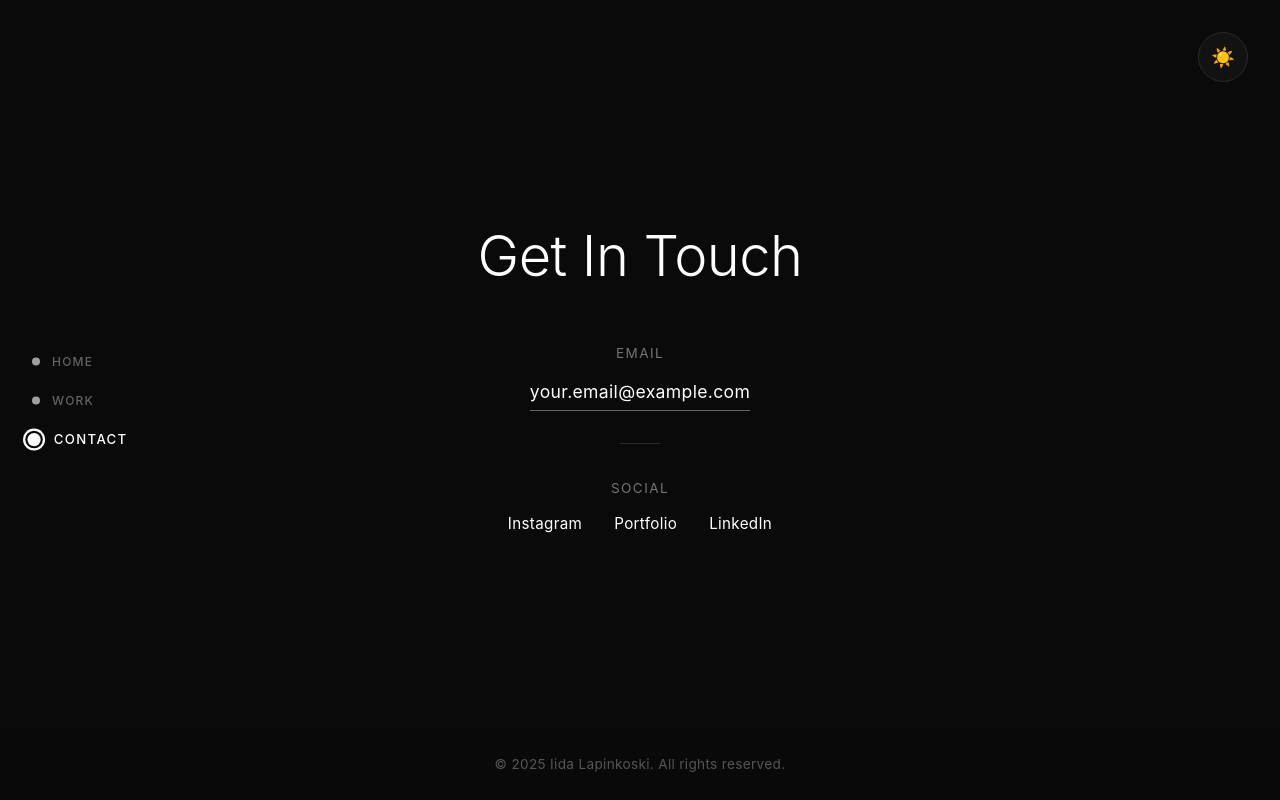
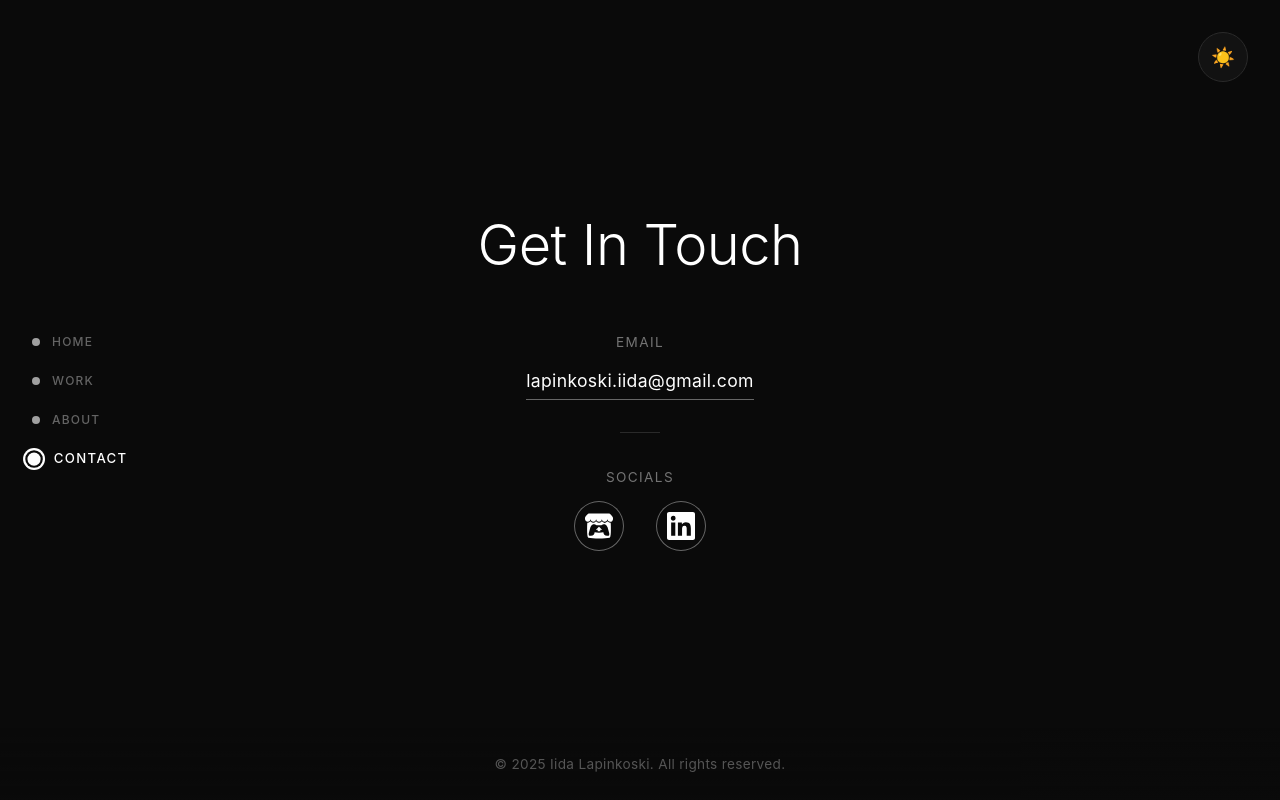
Before and after one commit to IidaLapinkoski/iidalapinkoski.github.io, a React (Vite) app: page / in a window 1280 px wide. Both pictures are taken after a click on the button "CONTACT". Built offline with nearby package versions, Linux system fonts and the light colour scheme.

Commit message:
Made about me section

```diff
--- a/src/App.css
+++ b/src/App.css
@@ -13,6 +13,8 @@ html {
   --color-border: #2a2a2a;
   --transition-duration: 0.8s;
   --transition-timing: cubic-bezier(0.4, 0, 0.2, 1);
+  --icon-invert: 1;
+  --icon-invert-hover: 0;
 }
 
 html[data-theme='light'] {
@@ -22,6 +24,8 @@ html[data-theme='light'] {
   --color-text-secondary: #666666;
   --color-accent: #999999;
   --color-border: #e0e0e0;
+  --icon-invert: 0;
+  --icon-invert-hover: 1;
 }
 
 body {
--- a/src/App.jsx
+++ b/src/App.jsx
@@ -2,6 +2,7 @@ import { useState, useEffect, useRef } from 'react'
 import './App.css'
 import Header from './components/Header'
 import Projects from './components/Projects'
+import About from './components/About'
 import Contact from './components/Contact'
 import Navigation from './components/Navigation'
 import ThemeToggle from './components/ThemeToggle'
@@ -19,6 +20,7 @@ function App() {
   const sections = [
     { id: 'header', label: 'Home', component: Header },
     { id: 'projects', label: 'Work', component: Projects },
+    { id: 'about', label: 'About', component: About },
     { id: 'contact', label: 'Contact', component: Contact },
   ]
 
@@ -210,6 +212,7 @@ function App() {
             >
               {section.component === Header && <Header />}
               {section.component === Projects && <Projects />}
+              {section.component === About && <About />}
               {section.component === Contact && <Contact />}
             </div>
           )
--- /dev/null
+++ b/src/components/About.css
@@ -0,0 +1,102 @@
+.about {
+  width: 100%;
+  height: 100%;
+  padding: 2rem;
+  display: flex;
+  flex-direction: column;
+  align-items: center;
+  justify-content: center;
+}
+
+.about-content {
+  width: 100%;
+  max-width: 1200px;
+  animation: fadeInUp 1s ease-out;
+  display: flex;
+  flex-direction: column;
+}
+
+.about-content h2 {
+  margin-bottom: 2rem;
+  font-weight: 300;
+  font-size: clamp(1.5rem, 4vw, 2.5rem);
+}
+
+.about-container {
+  display: flex;
+  gap: 1.5rem;
+  width: 100%;
+  align-items: center;
+}
+
+.about-text {
+  flex: 0 0 66.666%;
+  text-align: left;
+}
+
+.about-text p {
+  line-height: 1.8;
+  font-size: clamp(0.95rem, 2vw, 1.1rem);
+  margin-bottom: 1.5rem;
+}
+
+.about-image {
+  flex: 0 0 33.333%;
+  display: flex;
+  align-items: center;
+  justify-content: center;
+}
+
+.image-placeholder {
+  width: 100%;
+  aspect-ratio: 1;
+  background-color: var(--color-bg-secondary);
+  border: 1px solid var(--color-border);
+  display: flex;
+  align-items: center;
+  justify-content: center;
+  color: var(--color-text-secondary);
+  border-radius: 8px;
+  min-height: 300px;
+}
+
+@media (max-width: 768px) {
+  .about {
+    padding: 1.5rem;
+    padding-top: 1.5rem;
+    justify-content: flex-start;
+  }
+
+  .about-content {
+    max-width: 100%;
+  }
+
+  .about-container {
+    flex-direction: column;
+    gap: 1rem;
+  }
+
+  .about-text,
+  .about-image {
+    flex: 0 0 auto;
+    width: 100%;
+  }
+
+  .about-content h2 {
+    text-align: center;
+    margin-bottom: 1rem;
+  }
+
+  .about-text {
+    text-align: center;
+  }
+
+  .about-text p {
+    margin-bottom: 1rem;
+  }
+
+  .image-placeholder {
+    min-height: 200px;
+    margin-bottom: 3rem;
+  }
+}
--- /dev/null
+++ b/src/components/About.jsx
@@ -0,0 +1,34 @@
+import './About.css'
+
+export default function About() {
+  return (
+    <section className="about">
+      <div className="about-content">
+        <h2>About Me</h2>
+        <div className="about-container">
+          <div className="about-text">
+            <p>
+              I'm a passionate 2D artist with a focus on creating visually compelling and emotionally resonant work.
+              With years of experience in digital illustration, animation, and concept art, I strive to bring stories
+              to life through my art.
+            </p>
+            <p>
+              My creative journey has taken me through various mediums and styles, but my love for clean, minimalist
+              design and modern aesthetics continues to guide my work. I believe in the power of simplicity and the
+              impact of thoughtful visual communication.
+            </p>
+            <p>
+              When I'm not creating art, you can find me exploring new techniques, collaborating with other creatives,
+              or finding inspiration in the world around me.
+            </p>
+          </div>
+          <div className="about-image">
+            <div className="image-placeholder">
+              <span>Your Image Here</span>
+            </div>
+          </div>
+        </div>
+      </div>
+    </section>
+  )
+}
--- a/src/components/Contact.css
+++ b/src/components/Contact.css
@@ -44,13 +44,17 @@
   font-size: 1.1rem;
   color: var(--color-text-primary);
   border-bottom: 1px solid var(--color-accent);
-  transition: all 0.3s ease;
+  transition: transform 0.3s ease;
   padding-bottom: 0.25rem;
+  text-decoration: none;
 }
 
-.contact-link:hover {
-  border-bottom-color: var(--color-text-primary);
-  color: var(--color-accent);
+.contact-link:hover,
+.contact-link:visited,
+.contact-link:active {
+  color: var(--color-text-primary);
+  border-bottom-color: var(--color-accent);
+  transform: scale(1.05);
 }
 
 .social-links {
@@ -60,25 +64,34 @@
   flex-wrap: wrap;
 }
 
-.social-links .contact-link {
-  font-size: 0.95rem;
-  border-bottom: none;
-  position: relative;
+.social-icon-link {
+  display: inline-flex;
+  align-items: center;
+  justify-content: center;
+  width: 50px;
+  height: 50px;
+  border-radius: 50%;
+  transition: transform 0.3s ease, box-shadow 0.3s ease;
+  border: none;
+  background-color: transparent;
+  text-decoration: none;
+  box-shadow: inset 0 0 0 1px var(--color-accent);
 }
 
-.social-links .contact-link::after {
-  content: '';
-  position: absolute;
-  bottom: -2px;
-  left: 0;
-  width: 0;
-  height: 1px;
-  background-color: var(--color-text-primary);
-  transition: width 0.3s ease;
+.social-icon {
+  width: 28px;
+  height: 28px;
+  filter: invert(var(--icon-invert));
+  transition: filter 0.3s ease;
 }
 
-.social-links .contact-link:hover::after {
-  width: 100%;
+.social-icon-link:hover {
+  transform: scale(1.1);
+  box-shadow: inset 0 0 0 1px var(--color-accent);
+}
+
+.social-icon-link:hover .social-icon {
+  filter: invert(var(--icon-invert));
 }
 
 .contact-divider {
--- a/src/components/Contact.jsx
+++ b/src/components/Contact.jsx
@@ -1,43 +1,40 @@
 import './Contact.css'
+import itchIcon from '../assets/icons/itch-io.svg'
+import linkedinIcon from '../assets/icons/linkedin.svg'
 
 export default function Contact() {
   return (
-    <>
-      <footer className="contact">
+    <div className="contact">
       <div className="contact-content">
         <h2 className="contact-title">Get In Touch</h2>
 
         <div className="contact-info">
           <div className="contact-section">
             <p className="contact-label">Email</p>
-              <a href="mailto:your.email@example.com" className="contact-link">
-                your.email@example.com
+            <a href="mailto:lapinkoski.iida@gmail.com" className="contact-link">
+              lapinkoski.iida@gmail.com
             </a>
           </div>
 
           <div className="contact-divider"></div>
 
           <div className="contact-section">
-              <p className="contact-label">Social</p>
+            <p className="contact-label">Socials</p>
             <div className="social-links">
-                <a href="#" className="contact-link">
-                  Instagram
+              <a href="https://iida-lapinkoski.itch.io/" className="social-icon-link" title="Itch.io">
+                <img src={itchIcon} alt="Itch.io" className="social-icon" />
               </a>
-                <a href="#" className="contact-link">
-                  Portfolio
-                </a>
-                <a href="#" className="contact-link">
-                  LinkedIn
+              <a href="https://www.linkedin.com/in/iida-lapinkoski-7b62a0324/" className="social-icon-link" title="LinkedIn">
+                <img src={linkedinIcon} alt="LinkedIn" className="social-icon" />
               </a>
             </div>
           </div>
         </div>
       </div>
-      </footer>
 
       <p className="contact-footer">
         © 2025 Iida Lapinkoski. All rights reserved.
       </p>
-    </>
+    </div>
   )
 }
```
Also changed, not shown: src/assets/icons/itch-io.svg (added), src/assets/icons/linkedin.svg (added). Lines whose indentation alone changed are shown as unchanged.
